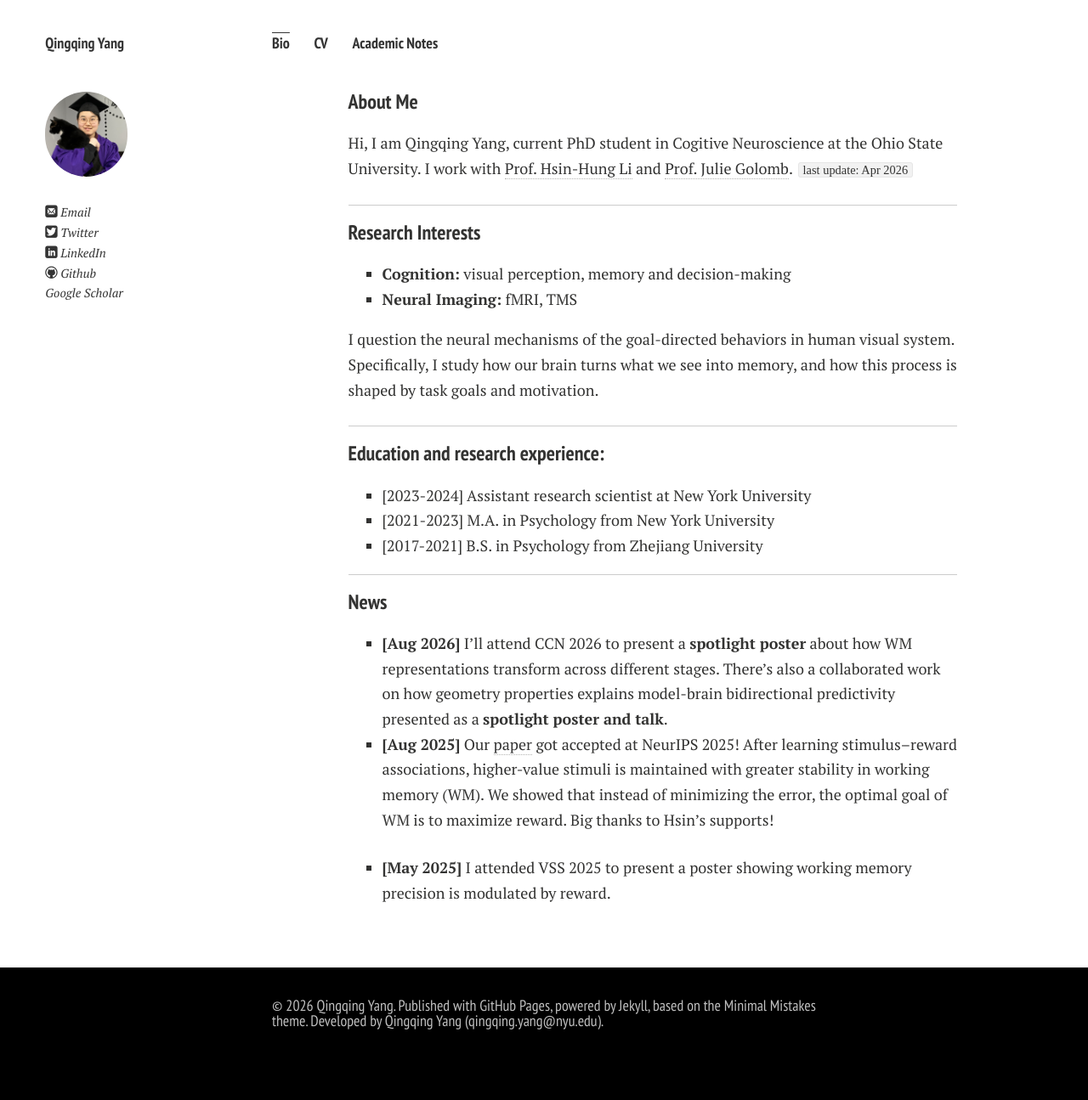
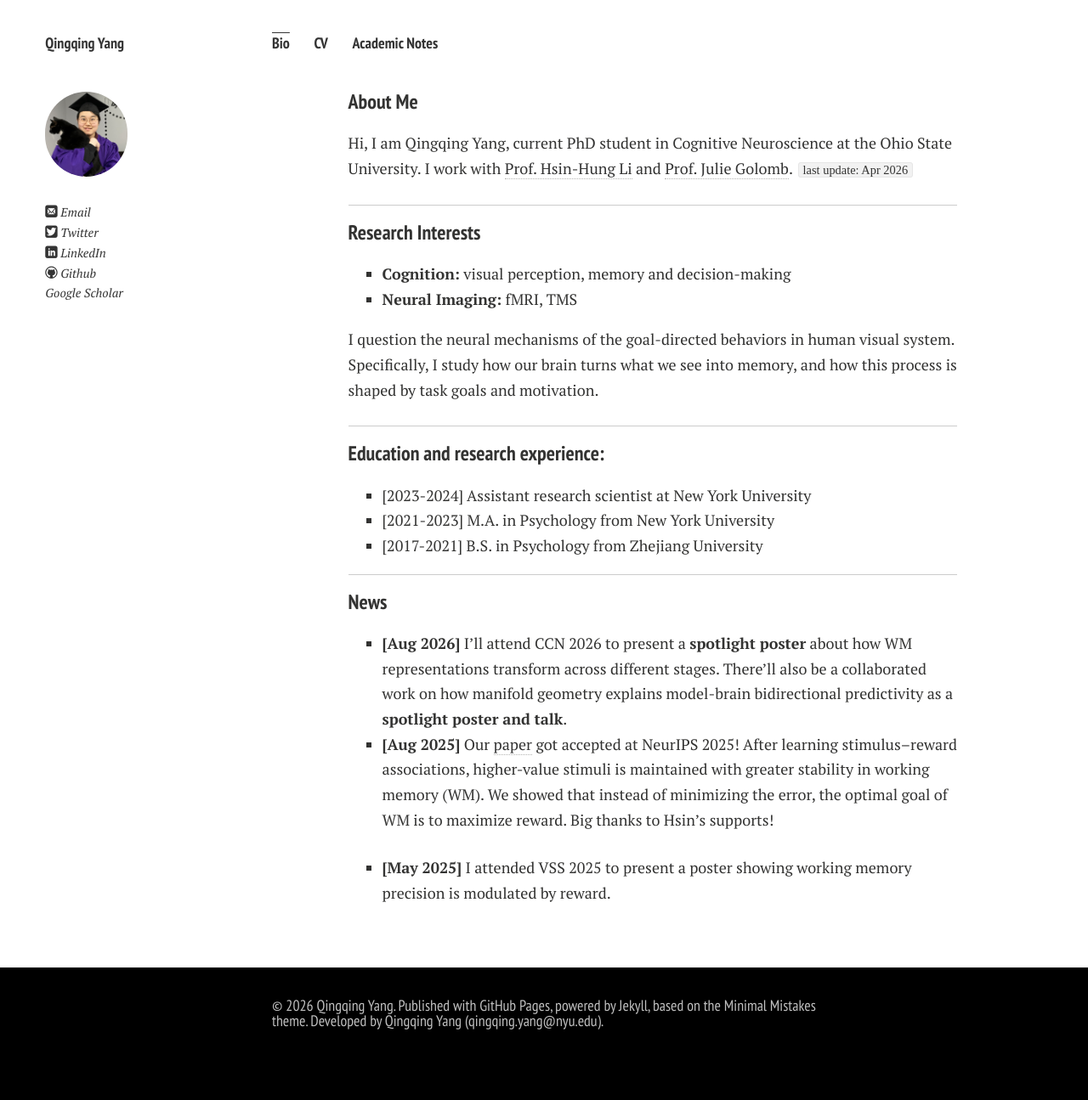
Before and after one commit to Qingqing-Yang-177/Qingqing-Yang-177.github.io, a Jekyll site: the page built from index.md, in a window 1280 px wide. Shown: the whole page at 85% size. Built offline with Jekyll 4.4.1, drawn with Linux system fonts in a browser that asks for light colours; nearby versions of some CDN libraries; comment, search, counter and statistics services are not loaded; a style sheet for code colours, icons or effects is not loaded; our own code applies the rules of GitHub Pages for plain Markdown files.

Commit message:
Update index.md

```diff
--- a/index.md
+++ b/index.md
@@ -3,7 +3,7 @@ layout: page
 ---
 
 ### About Me
-Hi, I am Qingqing Yang, current PhD student in Cogitive Neuroscience at the Ohio State University. I work with [Prof. Hsin-Hung Li](https://www.hsinhungli.com/) and [Prof. Julie Golomb](https://u.osu.edu/golomblab/). `last update: Apr 2026`
+Hi, I am Qingqing Yang, current PhD student in Cognitive Neuroscience at the Ohio State University. I work with [Prof. Hsin-Hung Li](https://www.hsinhungli.com/) and [Prof. Julie Golomb](https://u.osu.edu/golomblab/). `last update: Apr 2026`
 
 ---
 ### Research Interests
@@ -21,7 +21,7 @@ I question the neural mechanisms of the goal-directed behaviors in human visual
 
 ---
 ### News
-- **[Aug 2026]** I'll attend CCN 2026 to present a **spotlight poster** about how WM representations transform across different stages. There's also a collaborated work on how geometry properties explains model-brain bidirectional predictivity presented as a **spotlight poster and talk**.
+- **[Aug 2026]** I'll attend CCN 2026 to present a **spotlight poster** about how WM representations transform across different stages. There'll also be a collaborated work on how manifold geometry explains model-brain bidirectional predictivity as a **spotlight poster and talk**.
 - **[Aug 2025]** Our [paper](https://proceedings.neurips.cc/paper_files/paper/2025/file/534de24424a5056682502acd1fccb005-Paper-Conference.pdf) got accepted at NeurIPS 2025!
   After learning stimulus–reward associations, higher-value stimuli is maintained with greater stability in working memory (WM). We showed that instead of minimizing the error, the optimal goal of WM is to maximize reward. Big thanks to Hsin's supports!
 
```
